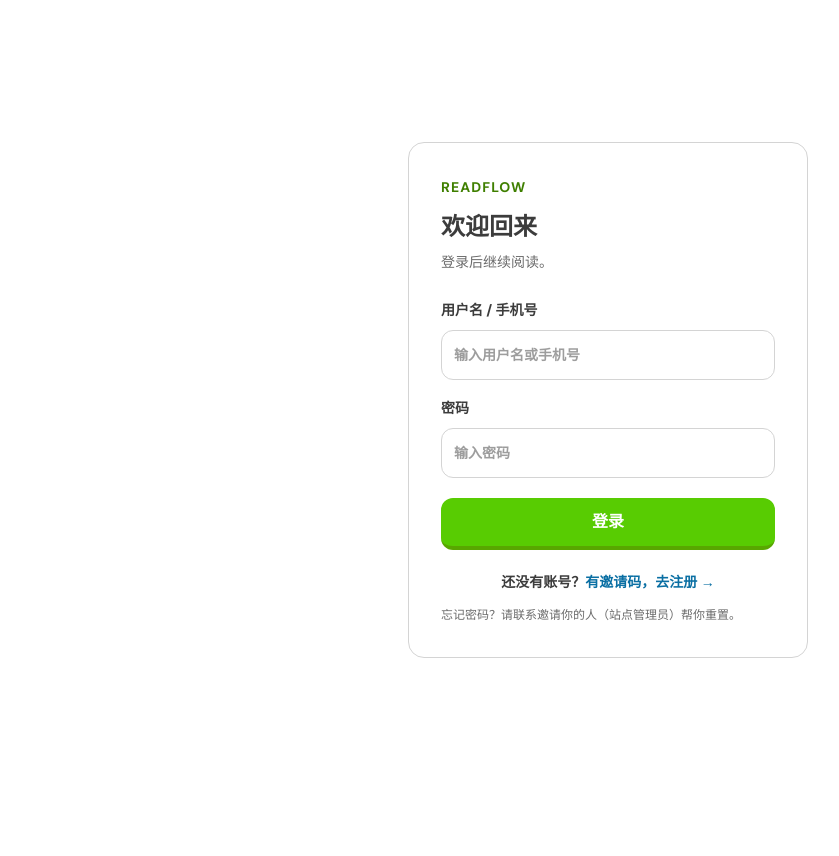
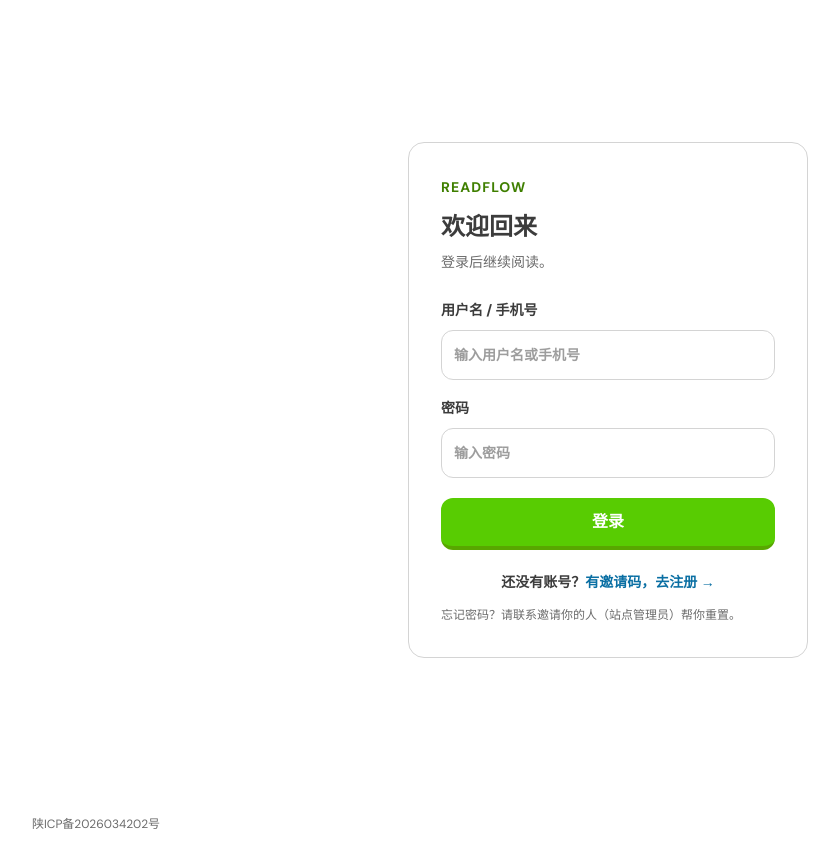
Before and after one commit to syuancheng/readflow, a Next.js app: page /login in a window 1280 px wide. Shown: the whole page, without its empty margins (32-871 px from the left). Before the commit the page ends 800 px from the top, so only its background shows below. Built offline with nearby package versions, Linux system fonts and the light colour scheme; no server answers.

Commit message:
P46 页脚：显示 ICP 备案号（陕ICP备2026034202号），链接到 beian.miit.gov.cn；阅读页宽屏不显示

```diff
--- a/scripts/e2e-chat-panel.mjs
+++ b/scripts/e2e-chat-panel.mjs
@@ -289,6 +289,13 @@ try {
   check("C23d 滚回顶部：读进度回到 0", prog0 <= 1, `进度=${prog0}`);
   await page.screenshot({ path: path.join(SHOTS, "chat-panes-1440.png") });
 
+  // ===== 页脚：ICP 备案号 =====
+  const footerOnReader = await page.locator(".rf-site-footer").isVisible();
+  await page.goto(`${BASE}/`, { waitUntil: "networkidle" });
+  const foot = page.locator(".rf-site-footer a");
+  check("C24 普通页面底部有 ICP 备案号，链接到 beian.miit.gov.cn（新标签页）；阅读页宽屏不显示页脚", (await foot.innerText()) === "陕ICP备2026034202号" && (await foot.getAttribute("href")) === "https://beian.miit.gov.cn/" && (await foot.getAttribute("target")) === "_blank" && !footerOnReader, `阅读页可见=${footerOnReader}`);
+  await page.screenshot({ path: path.join(SHOTS, "footer-home-1440.png"), fullPage: true });
+
   // ===== 窄屏：不要求手机体验，只保证不横向溢出 =====
   await page.setViewportSize({ width: 768, height: 900 });
   await page.waitForTimeout(400);
--- a/src/app/globals.css
+++ b/src/app/globals.css
@@ -5,6 +5,7 @@
 @import "../styles/p35-cards.css";
 @import "../styles/p43-toast.css";
 @import "../styles/p44-chat.css";
+@import "../styles/p46-footer.css";
 
 :root {
   /* 旧变量名 → 设计 token 的别名（迁移期保留，新代码只写 --rf-*）
--- a/src/app/layout.tsx
+++ b/src/app/layout.tsx
@@ -5,6 +5,7 @@ import "katex/dist/katex.min.css";
 import BottomNav from "@/components/BottomNav";
 import SiteHeader from "@/components/SiteHeader";
 import CardToasts from "@/components/CardToasts";
+import SiteFooter from "@/components/SiteFooter";
 
 /**
  * 字体（设计规范 v1，docs/design-system.md）：全站只用 DM Sans 一套西文字族，
@@ -28,6 +29,7 @@ export default function RootLayout({ children }: { children: React.ReactNode })
       <body className="min-h-full flex flex-col">
         <SiteHeader />
         <main className="flex-1">{children}</main>
+        <SiteFooter />
         <BottomNav />
         <CardToasts />
       </body>
--- /dev/null
+++ b/src/components/SiteFooter.tsx
@@ -0,0 +1,17 @@
+import { ICP_NUMBER, ICP_URL } from "@/lib/site-info";
+
+/**
+ * 页脚：只放工信部要求显示的 ICP 备案号，链接到 beian.miit.gov.cn（新标签页）。
+ * 阅读页宽屏是固定高度的两栏，放不下页脚，由样式在那里隐藏（见 p44-chat.css）。
+ */
+export default function SiteFooter() {
+  return (
+    <footer className="rf-site-footer">
+      <div className="rf-container">
+        <a href={ICP_URL} target="_blank" rel="noopener noreferrer">
+          {ICP_NUMBER}
+        </a>
+      </div>
+    </footer>
+  );
+}
--- /dev/null
+++ b/src/lib/site-info.ts
@@ -0,0 +1,3 @@
+/** 网站备案信息（工信部 ICP 备案，2026-11-19 审核通过）。页脚从这里读，改号只改这一处。 */
+export const ICP_NUMBER = "陕ICP备2026034202号";
+export const ICP_URL = "https://beian.miit.gov.cn/";
--- /dev/null
+++ b/src/styles/p46-footer.css
@@ -0,0 +1,23 @@
+/*
+ * P46：页脚（ICP 备案号）。只用设计令牌，间距走 4px 阶梯。
+ * - 对齐：左对齐，放进和顶栏、正文同一个 .rf-container，落在页面内容区的左边线上。
+ * - 对比：12px、次要灰，权重最低，不抢任何页面的焦点；hover 才变深。
+ * - 手机底部导航固定在屏幕底部，body 已经有 64px 的底部内边距，页脚不会被盖住。
+ */
+.rf-site-footer {
+  padding: var(--rf-space-4) 0 var(--rf-space-6);
+  font-size: var(--rf-text-xs);
+  line-height: var(--rf-leading-xs);
+}
+.rf-site-footer a {
+  color: var(--rf-text-secondary);
+  text-decoration: none;
+}
+.rf-site-footer a:hover { color: var(--rf-text-primary); }
+.rf-site-footer a:focus-visible { outline: none; box-shadow: var(--rf-focus-ring); border-radius: var(--rf-radius-xs); }
+
+/* 阅读页宽屏是固定高度的两栏：不放页脚 */
+@media (min-width: 1024px) {
+  body:has(.rf-reading-layout) .rf-site-footer { display: none; }
+}
+@media print { .rf-site-footer { display: none; } }
```
